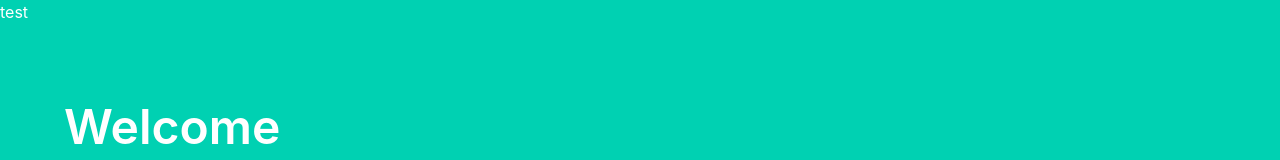
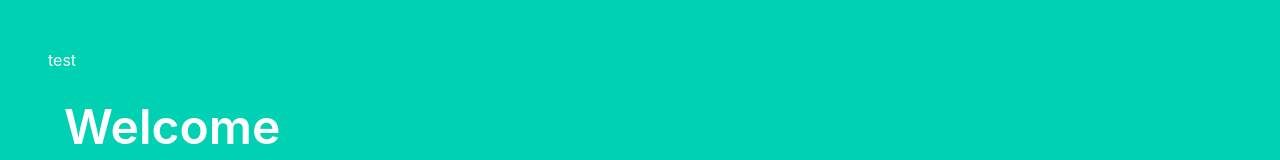
Before and after one commit to prilosac/animated-broccoli, an Angular app in the folder client/data-vis/: page / in a window 1280 px wide. Shown: the top 160 px of the page. Built offline with nearby package versions, Linux system fonts and the light colour scheme.

Commit message:
figuring out angular router

```diff
--- a/client/data-vis/src/app/app.component.html
+++ b/client/data-vis/src/app/app.component.html
@@ -1,12 +1,12 @@
 <!--The content below is only a placeholder and can be replaced.-->
 <!-- <div style="text-align:center"> -->
 <section class="hero is-primary">
-  <nav class="navbar is-primary" role="navigation" aria-label="navbar">
-    <div class="navbar-brand">
-      test
-    </div>
-  </nav>
   <div class="hero-body">
+    <nav class="navbar is-primary" role="navigation" aria-label="navbar">
+      <div class="navbar-brand">
+        test
+      </div>
+    </nav>
     <div class="container">
       <h1 class="title is-1">Welcome</h1>
       <h1 class="subtitle">What do you want to know?</h1>
```
